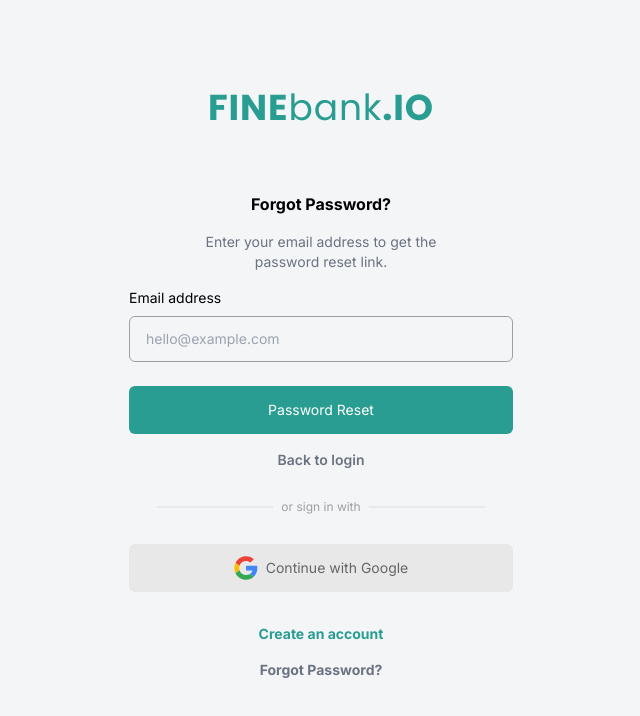
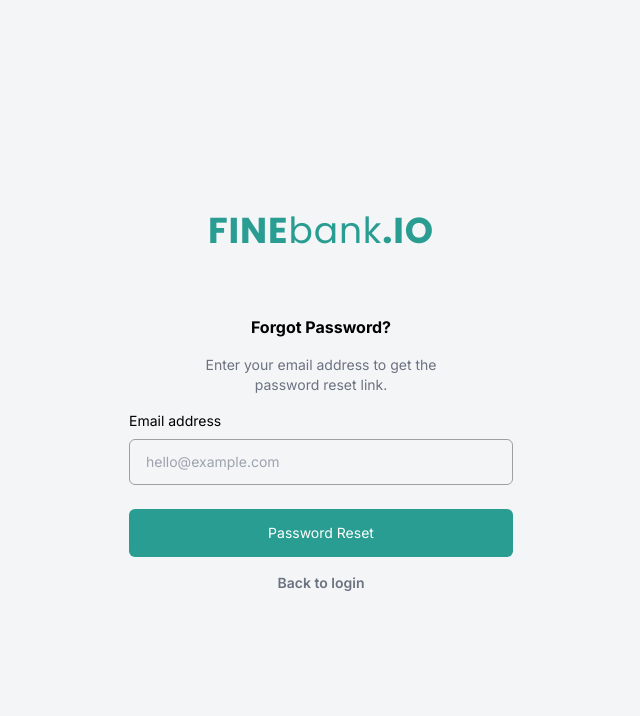
Before and after one commit to babaniii/admin-ui, a React (Vite) app: page /forgotpw in a window 1280 px wide. Shown: the top 716 px of the page, without its empty margins (319-959 px from the left). Built offline with nearby package versions, Linux system fonts and the light colour scheme.

Commit message:
New Completed

```diff
--- a/src/components/Layouts/AuthLayout.jsx
+++ b/src/components/Layouts/AuthLayout.jsx
@@ -4,6 +4,7 @@ import { Link } from "react-router-dom";
 const AuthLayout = (props) => {
   const { children } = props;
   const { type } = props;
+  const {showForgotPassword = true, showSignInWith = true, showSignInWithGoogle = true, showAccountLink = true } = props;
 
   return (
     <div className="flex justify-center min-h-screen items-center bg-special-mainBg">
@@ -16,15 +17,17 @@ const AuthLayout = (props) => {
         <div className="mt-16">{children}</div>
         {/* form end */}
         {/* teks start */}
+        {showSignInWith && (
         <div className="my-9 px-7 flex justify-center text-xs text-gray-03 items-center flex-col static">
           <div className="border border-gray-05 w-full"></div>
           <div className="px-2 bg-special-mainBg absolute">
-            {" "}
             or sign in with
           </div>
         </div>
+        )}
         {/* teks end */}
         {/* sign in with google start */}
+        {showSignInWithGoogle && (
         <div className="mb-8">
           <button
             className="h-12 flex items-center justify-center rounded-md text-sm w-full bg-gray-05 text-gray-01"
@@ -89,8 +92,10 @@ const AuthLayout = (props) => {
             <span>Continue with Google</span>
           </button>
         </div>
+        )}
         {/* sign in with google end */}
         {/* link start */}
+        {showAccountLink && (
         <div className="flex justify-center">
           {type == "sign up" ? (
             <>
@@ -107,13 +112,16 @@ const AuthLayout = (props) => {
             </Link>
           )}
         </div>
+        )}
         {/* link end */}
         {/* forgot password start */}
+        {showForgotPassword && (
         <div className="flex justify-center mt-4 mb-12">
           <Link to="/forgotpw" className="text-sm text-gray-500 font-bold">
             Forgot Password?
           </Link>
         </div>
+        )}
         {/* forgot password end */}
       </div>
       {/* container end */}
--- a/src/pages/ForgotPassword.jsx
+++ b/src/pages/ForgotPassword.jsx
@@ -3,7 +3,10 @@ import FormForgotPw from "../components/Fragments/FormForgotPw";
 
 const ForgotPasswordPage = () => {
   return (
-    <Authlayout type="forgot-password">
+    <Authlayout type="forgot-password" showForgotPassword={false}
+    showSignInWith={false}
+    showSignInWithGoogle={false}
+    showAccountLink={false}>
       <FormForgotPw />
     </Authlayout>
   );
```
